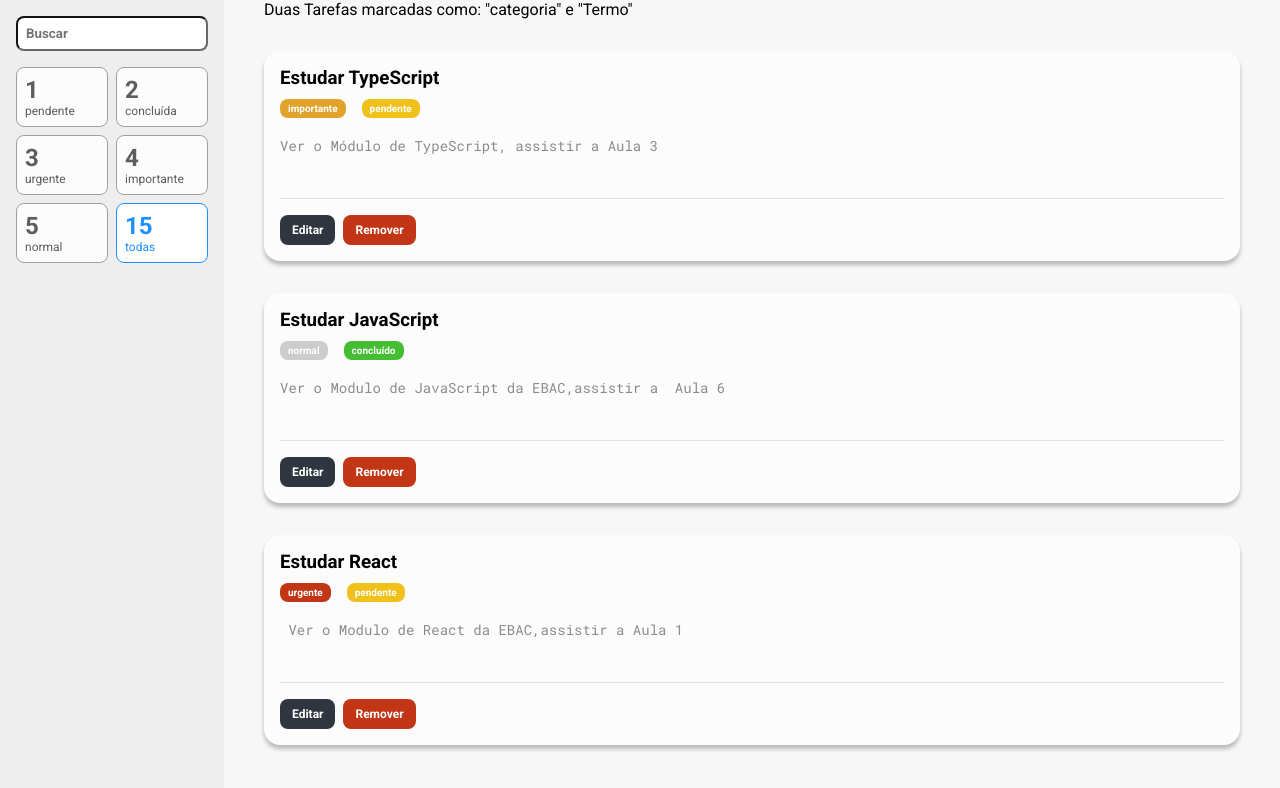
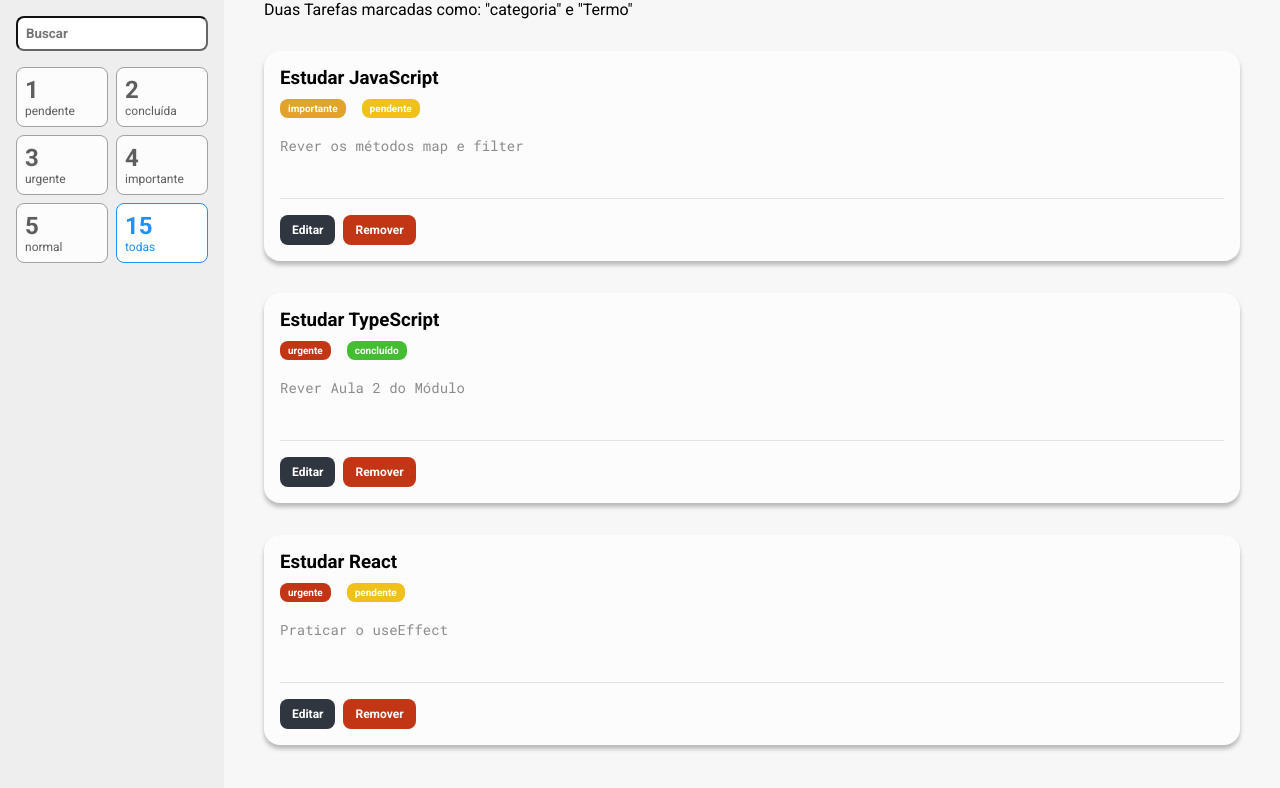
Before and after one commit to emmanuelmarcosdeoliveira/ToDo-List, a React (Vite) app: page / in a window 1280 px wide. Shown: the top 788 px of the page. Built offline with nearby package versions, Linux system fonts and the light colour scheme; the HTML template or start-up script is replaced by a standard one.

Commit message:
feat:  redux was included and @reduxjs/toolkit the application Closes #15 (#16)

```diff
--- a/src/App.tsx
+++ b/src/App.tsx
@@ -1,18 +1,17 @@
 import Main from './containers/Main'
 import SideBar from './containers/SideBar'
 import StyleGlobal, { Container } from './styles'
-
+import { Provider } from 'react-redux'
+import store from './store'
 function App() {
   return (
-    <>
-      <div>
-        <StyleGlobal />
-        <Container>
-          <SideBar />
-          <Main />
-        </Container>
-      </div>
-    </>
+    <Provider store={store}>
+      <StyleGlobal />
+      <Container>
+        <SideBar />
+        <Main />
+      </Container>
+    </Provider>
   )
 }
 export default App
--- a/src/containers/Main/index.tsx
+++ b/src/containers/Main/index.tsx
@@ -1,29 +1,11 @@
+import { useSelector } from 'react-redux'
 import Task from '../../components/Task'
 import { Container } from './styles'
-import * as enums from '../../utils/enums/tasks'
-
-const tarefas = [
-  {
-    title: 'Estudar TypeScript',
-    description: 'Ver o Módulo de TypeScript, assistir a Aula 3',
-    priority: enums.Priority.IMPORTANT,
-    status: enums.Status.PEDDING
-  },
-  {
-    title: 'Estudar JavaScript',
-    description: 'Ver o Modulo de JavaScript da EBAC,assistir a  Aula 6',
-    priority: enums.Priority.NORMAL,
-    status: enums.Status.CONCLUDED
-  },
-  {
-    title: 'Estudar React',
-    description: ' Ver o Modulo de React da EBAC,assistir a Aula 1',
-    priority: enums.Priority.URGENT,
-    status: enums.Status.PEDDING
-  }
-]
+import { RootReducer } from '../../store'
 
 const Main = () => {
+  const tarefas = useSelector((state: RootReducer) => state.task)
+
   return (
     <Container>
       <p>Duas Tarefas marcadas como: "categoria" e "Termo" </p>
@@ -42,5 +24,4 @@ const Main = () => {
     </Container>
   )
 }
-
 export default Main
--- /dev/null
+++ b/src/models/Tasks.ts
@@ -0,0 +1,25 @@
+import * as enums from '../utils/enums/tasks'
+
+class Tasks {
+  id: number
+  title: string
+  priority: enums.Priority
+  status: enums.Status
+  description: string
+
+  constructor(
+    id: number,
+    title: string,
+    priority: enums.Priority,
+    status: enums.Status,
+    description: string
+  ) {
+    this.id = id
+    this.title = title
+    this.priority = priority
+    this.status = status
+    this.description = description
+  }
+}
+
+export default Tasks
--- /dev/null
+++ b/src/store/index.ts
@@ -0,0 +1,11 @@
+import { configureStore } from '@reduxjs/toolkit'
+import tasksReducer from './reducers/task'
+
+const store = configureStore({
+  reducer: {
+    task: tasksReducer
+  }
+})
+
+export type RootReducer = ReturnType<typeof store.getState>
+export default store
--- /dev/null
+++ b/src/store/reducers/task.ts
@@ -0,0 +1,38 @@
+import { createSlice, PayloadAction } from '@reduxjs/toolkit'
+import Tasks from '../../models/Tasks'
+import * as enums from '../../utils/enums/tasks'
+
+const taskSlice = createSlice({
+  name: 'task',
+  initialState: [
+    new Tasks(
+      1,
+      'Estudar JavaScript',
+      enums.Priority.IMPORTANT,
+      enums.Status.PEDDING,
+      'Rever os métodos map e filter'
+    ),
+    new Tasks(
+      2,
+      'Estudar TypeScript',
+      enums.Priority.URGENT,
+      enums.Status.CONCLUDED,
+      'Rever Aula 2 do Módulo'
+    ),
+    new Tasks(
+      3,
+      'Estudar React',
+      enums.Priority.URGENT,
+      enums.Status.PEDDING,
+      'Praticar o useEffect'
+    )
+  ],
+  reducers: {
+    remove: (state, action: PayloadAction<number>) => {
+      state = state.filter((task) => task.id !== action.payload)
+    }
+  }
+})
+
+export const { remove } = taskSlice.actions
+export default taskSlice.reducer
```
